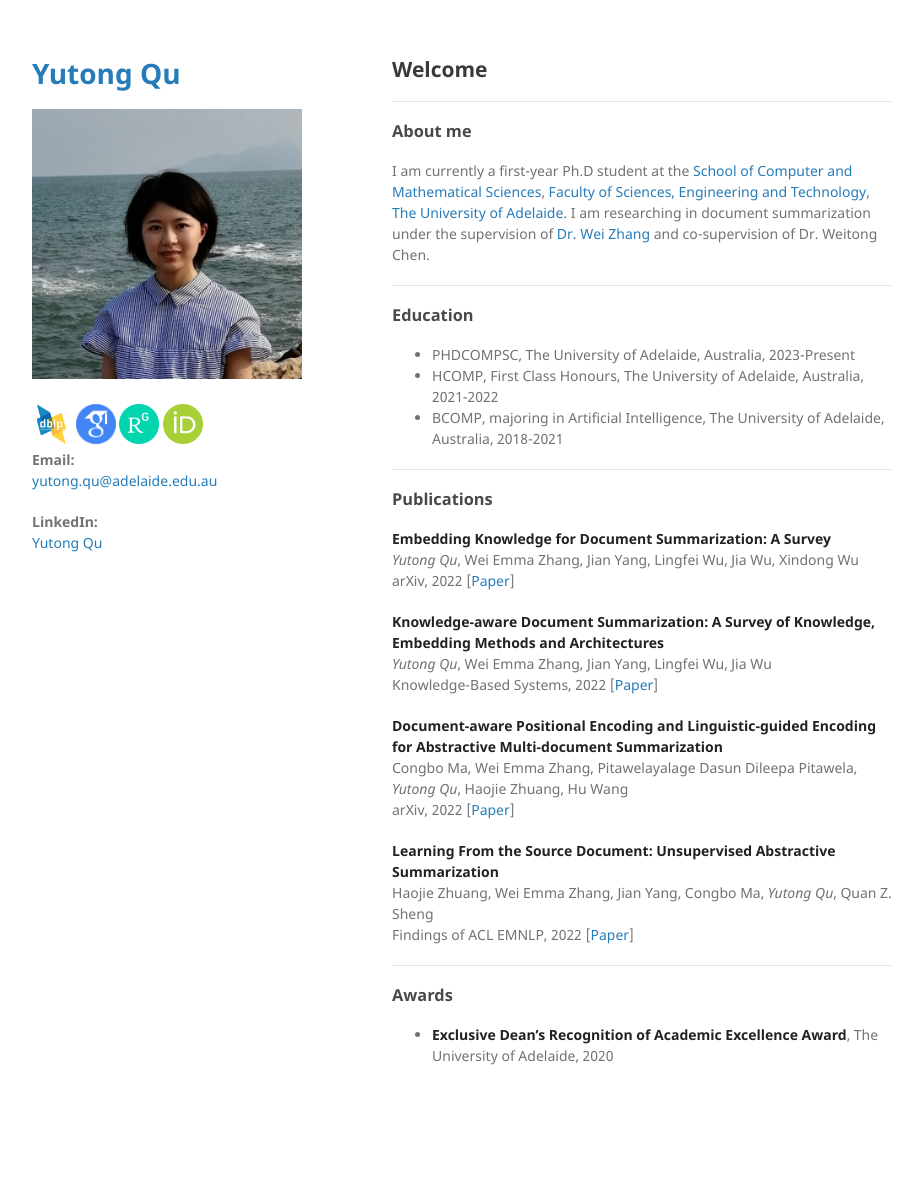
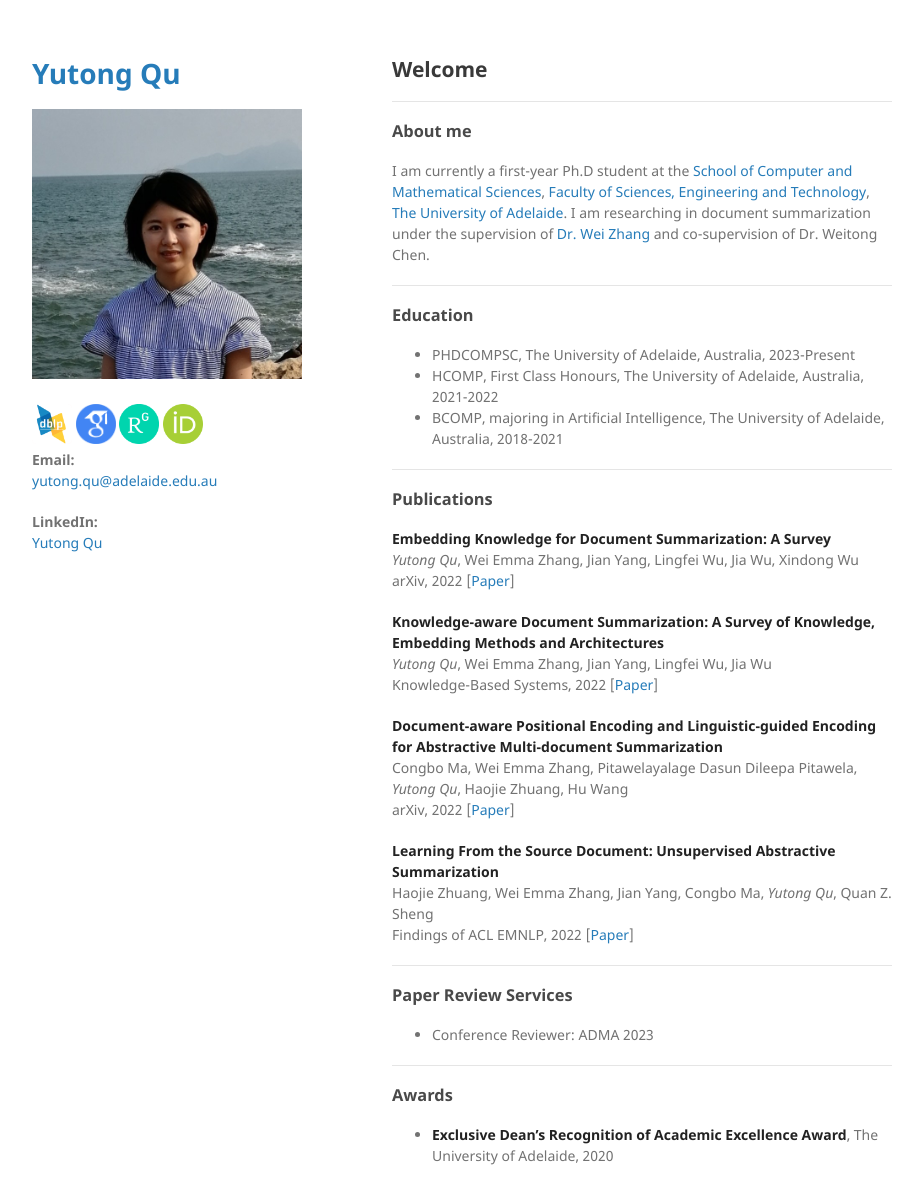
Before and after one commit to yutongqu/yutongqu.github.io, a Jekyll site: the page built from index.md, in a window 1280 px wide and 1236 px high. Shown: the top 1204 px of the window, without its empty margins (178-1101 px from the left). Built offline with Jekyll 4.4.1, drawn with Linux system fonts in a browser that asks for light colours; our own code applies the rules of GitHub Pages for plain Markdown files; the repository's description, which GitHub fills in, is left out.

Commit message:
Update index.md

```diff
--- a/index.md
+++ b/index.md
@@ -35,6 +35,19 @@ arXiv, 2022  [[Paper](https://arxiv.org/abs/2209.05929)]
 **Learning From the Source Document: Unsupervised Abstractive Summarization**
 Haojie Zhuang, Wei Emma Zhang, Jian Yang, Congbo Ma, *Yutong Qu*, Quan Z. Sheng
 Findings of ACL EMNLP, 2022  [[Paper](https://aclanthology.org/2022.findings-emnlp.309)]
+
+<!-- ---
+
+### Work Experience
+- **Student Tutor**
+2023-Present, The University of Adelaide, Australia
+Introduction to Statistical Machine Learning   -->
+
+---
+
+### Paper Review Services
+
+- Conference Reviewer: ADMA 2023
 
 ---
 
```
